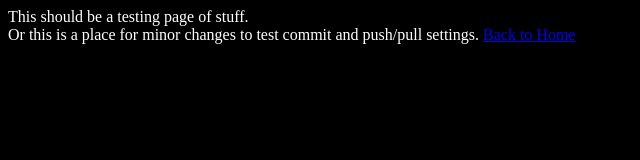
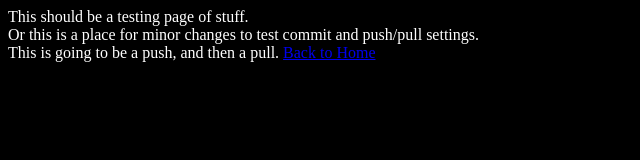
Before and after one commit to skylersspace/TestSite, a plain HTML site: page testing/index.html in a window 1280 px wide. Shown: the whole page, without its empty margins (0-640 px from the left). Drawn offline with Linux system fonts and the light colour scheme.

Commit message:
Push test

```diff
--- a/testing/index.html
+++ b/testing/index.html
@@ -8,7 +8,8 @@
 </head>
 <body>
     This should be a testing page of stuff.</br>
-    Or this is a place for minor changes to test commit and push/pull settings.
+    Or this is a place for minor changes to test commit and push/pull settings.</br>
+    This is going to be a push, and then a pull.
     <a href="./../">Back to Home</a>
 </body>
 </html>
```
